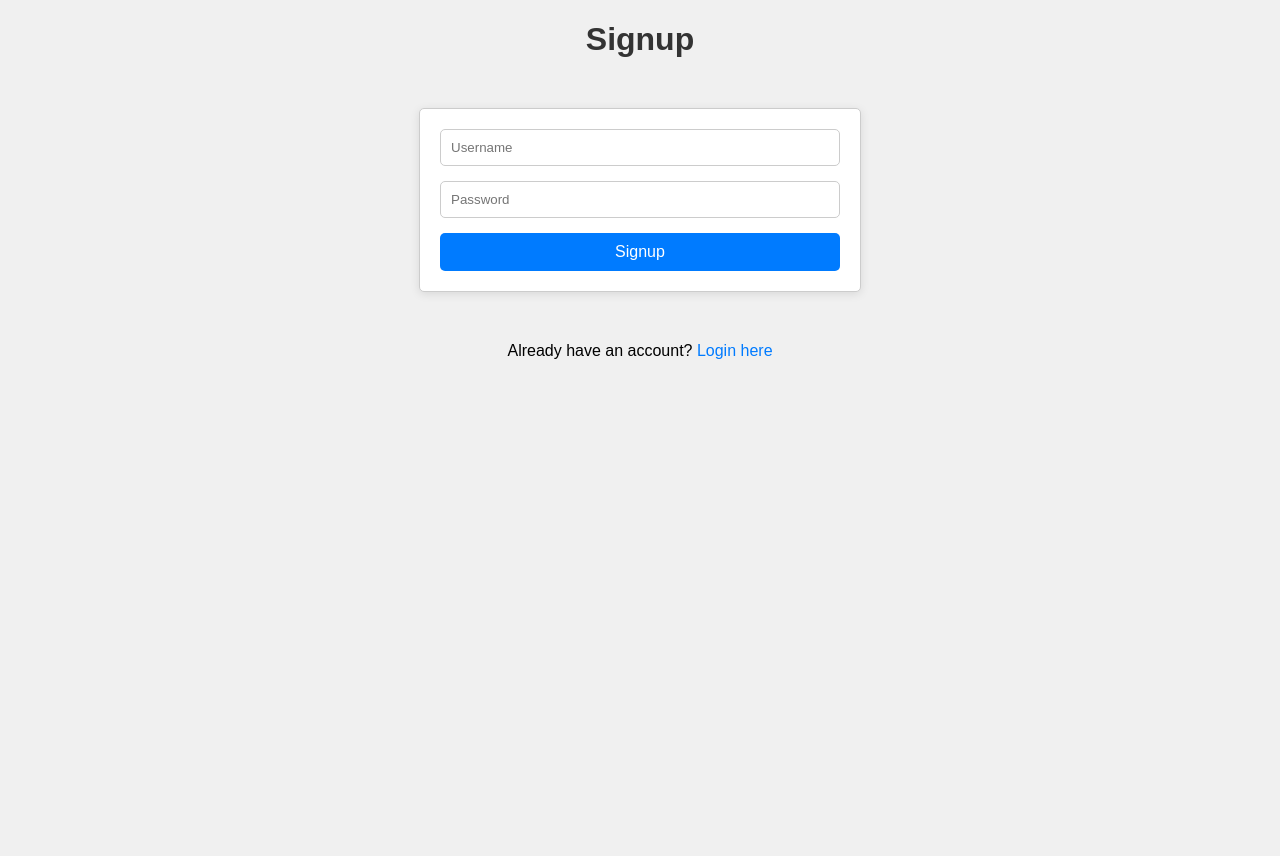
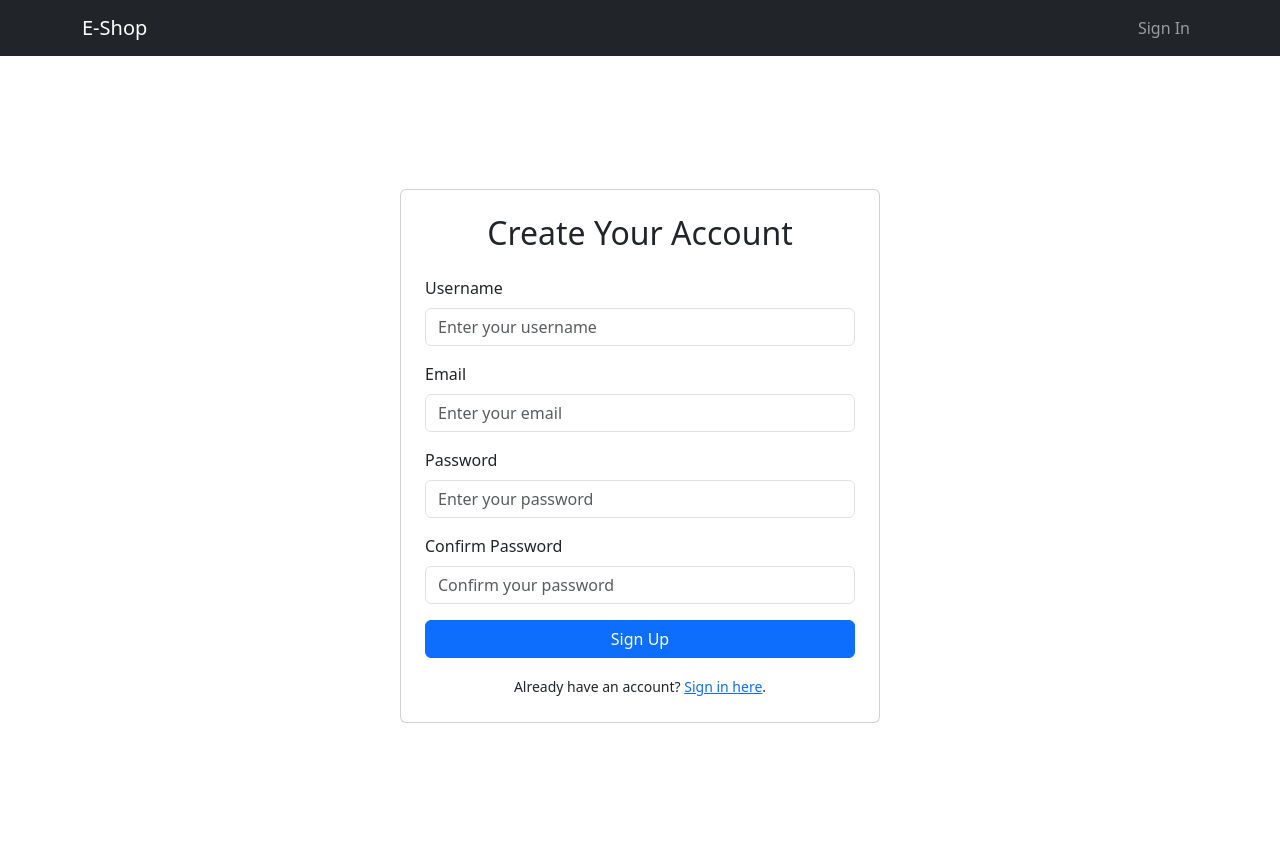
Before and after one commit to Crow-6-9/flask, a Flask app: page /signup in a window 1280 px wide. Before the commit the page ends 359 px from the top, so only its background shows below. Run offline with Flask 3, Linux system fonts and the light colour scheme; some libraries are stand-ins or nearby versions.

Commit message:
Update signup.html

```diff
--- a/templates/signup.html
+++ b/templates/signup.html
@@ -3,16 +3,55 @@
 <head>
     <meta charset="UTF-8">
     <meta name="viewport" content="width=device-width, initial-scale=1.0">
-    <title>Signup</title>
-    <link rel="stylesheet" href="static/styles.css">
+    <title>Sign Up - E-Shop</title>
+    <link href="https://cdn.jsdelivr.net/npm/bootstrap@5.3.0/dist/css/bootstrap.min.css" rel="stylesheet">
+    <link rel="stylesheet" href="{{ url_for('static', filename='static/style.css') }}">
+    <link href="https://cdn.jsdelivr.net/npm/bootstrap@5.3.0/dist/css/bootstrap.min.css" rel="stylesheet">
+<script src="https://cdn.jsdelivr.net/npm/bootstrap@5.3.0/dist/js/bootstrap.bundle.min.js"></script>
+
 </head>
 <body>
-    <h1>Signup</h1>
-    <form method="POST">
-        <input type="text" name="username" placeholder="Username" required>
-        <input type="password" name="password" placeholder="Password" required>
-        <button type="submit">Signup</button>
-    </form>
-    <p>Already have an account? <a href="/login">Login here</a></p>
+    <header>
+        <nav class="navbar navbar-expand-lg navbar-dark bg-dark">
+            <div class="container">
+                <a class="navbar-brand" href="/">E-Shop</a>
+                <div class="collapse navbar-collapse" id="navbarNav">
+                    <ul class="navbar-nav ms-auto">
+                        <li class="nav-item"><a class="nav-link" href="/signin">Sign In</a></li>
+                    </ul>
+                </div>
+            </div>
+        </nav>
+    </header>
+
+    <main class="d-flex justify-content-center align-items-center" style="min-height: 100vh;">
+        <div class="card p-4" style="width: 30rem;">
+            <h2 class="card-title text-center mb-4">Create Your Account</h2>
+            <form action="/signup" method="POST">
+                <div class="mb-3">
+                    <label for="username" class="form-label">Username</label>
+                    <input type="text" class="form-control" id="username" name="username" placeholder="Enter your username" required>
+                </div>
+                <div class="mb-3">
+                    <label for="email" class="form-label">Email</label>
+                    <input type="email" class="form-control" id="email" name="email" placeholder="Enter your email" required>
+                </div>
+                <div class="mb-3">
+                    <label for="password" class="form-label">Password</label>
+                    <input type="password" class="form-control" id="password" name="password" placeholder="Enter your password" required>
+                </div>
+                <div class="mb-3">
+                    <label for="confirm_password" class="form-label">Confirm Password</label>
+                    <input type="password" class="form-control" id="confirm_password" name="confirm_password" placeholder="Confirm your password" required>
+                </div>
+                <button type="submit" class="btn btn-primary w-100">Sign Up</button>
+            </form>
+            <div class="text-center mt-3">
+                <small>Already have an account? <a href="/signin">Sign in here</a>.</small>
+            </div>
+        </div>
+    </main>
+
+    <script src="https://cdn.jsdelivr.net/npm/bootstrap@5.3.0/dist/js/bootstrap.bundle.min.js"></script>
 </body>
 </html>
```
